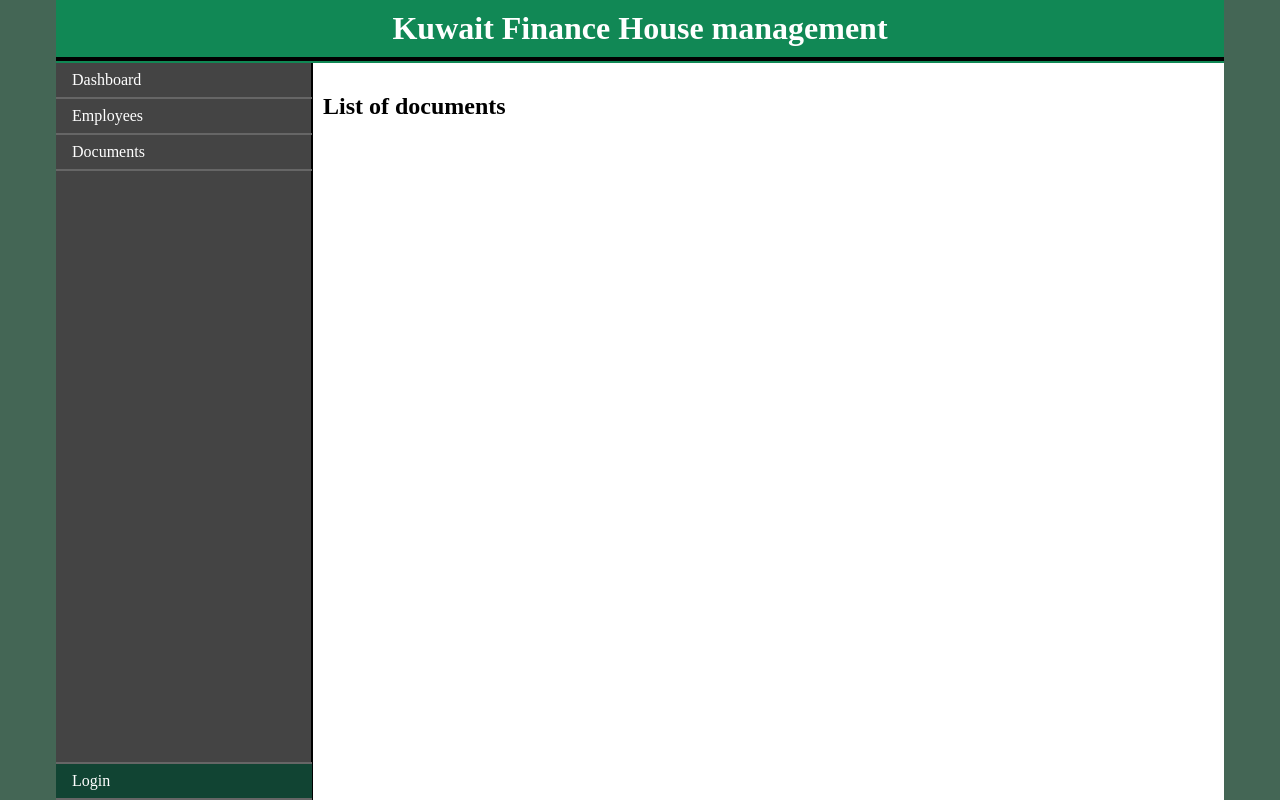
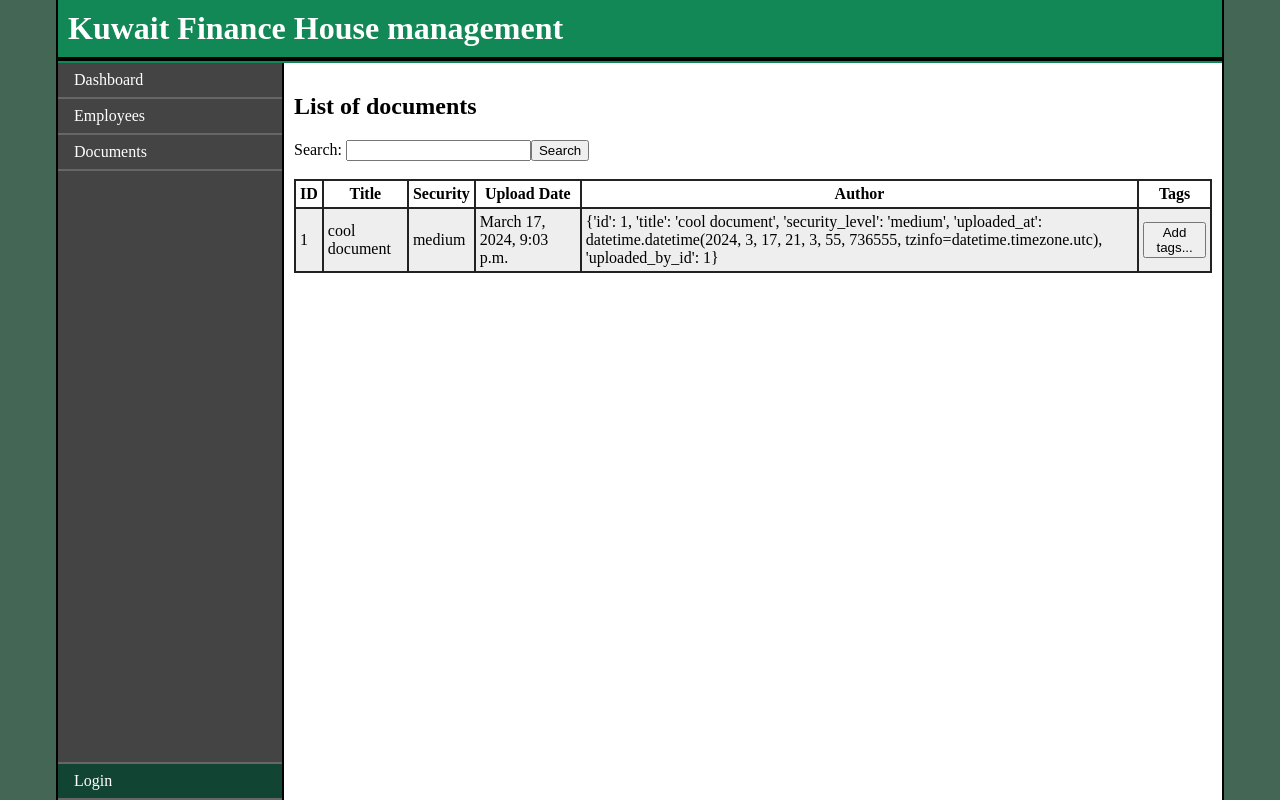
Before and after one commit to Liteb0t/kfh-edrms, a Django app: page /documents/ in a window 1280 px wide. Run offline with Django 5.2, Linux system fonts and the light colour scheme; data comes from the database, SQL or seed files in the repository; both versions use the stored data as it was after the commit.

Commit message:
DocumentAccessRequest

```diff
--- a/home/static/styles.css
+++ b/home/static/styles.css
@@ -1,6 +1,4 @@
 html {
-    /*! border-left: 2px solid #000; */
-    /*! border-right: 2px solid #000; */
     background-color: #465;
     height: 100%;
     margin: 0 auto;
@@ -10,7 +8,9 @@
 body {
     display: grid;
     grid-template-rows: 63px auto;
-    grid-template-columns: 257px auto;
+    grid-template-columns: 226px auto;
+    border-left: 2px solid #000;
+    border-right: 2px solid #000;
     /*! justify-content: center; */
     /*! width: 100%; */
     /*! margin: 0 auto; */
@@ -34,7 +34,7 @@
     margin: 0;
     padding: 10px;
     border-bottom: 4px solid #000;
-    text-align: center;
+    /* text-align: center; */
 }
 
 /* SIDE NAVIGATION MENU */
@@ -51,7 +51,7 @@
 nav a {
     text-decoration: none;
     color: white;
-    width: 14em;
+    width: 12em;
     flex: 0 1;
     padding: 0.5em 1em;
     border-bottom: 2px solid #666;
--- a/home/templates/documents.html
+++ b/home/templates/documents.html
@@ -7,9 +7,26 @@
 {% block content %}
     <h2>List of documents</h2>
 
-    <ul>
-        {% for employee in employees %}
-            <li>{{ employee.first_name }} {{ employee.last_name }}</li>
+    Search: <input type="text"><button>Search</button>
+    <br /><br />
+    <table class="employee-list">
+        <tr>
+            <th>ID</th>
+            <th>Title</th>
+            <th>Security</th>
+            <th>Upload Date</th>
+            <th>Author</th>
+            <th>Tags</th>
+        </tr>
+        {% for document in documents %}
+            <tr>
+                <td>{{ document.id }}</td>
+                <td>{{ document.title }}</td>
+                <td>{{ document.security_level }}</td>
+                <td>{{ document.uploaded_at }}</td>
+                <td>{{ document }}</td>
+                <td><button>Add tags...</button></td>
+            </tr>
         {% endfor %}
-    </ul>
+    </table>
 {% endblock %}
--- a/home/views.py
+++ b/home/views.py
@@ -2,7 +2,7 @@
 from django.http import HttpResponse
 from django.template import loader
 
-from home.models import Employee
+from home.models import Employee, Document
 
 
 # Dashboard
@@ -20,8 +20,12 @@
     return HttpResponse(template.render(context, request))
 
 def Documents(request):
+    documents = Document.objects.all().values()
     template = loader.get_template('documents.html')
-    return HttpResponse(template.render())
+    context = {
+        'documents': documents,
+    }
+    return HttpResponse(template.render(context, request))
 
 def Login(request):
     template = loader.get_template('login.html')
```
Also changed, not shown: home/models.py (+20 -5 lines), db.sqlite3.
